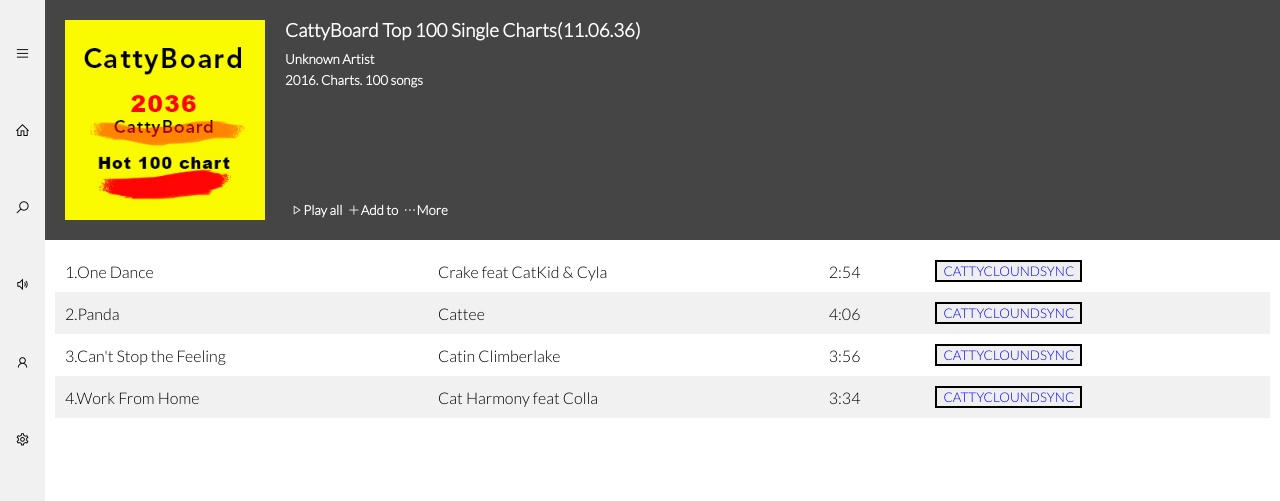
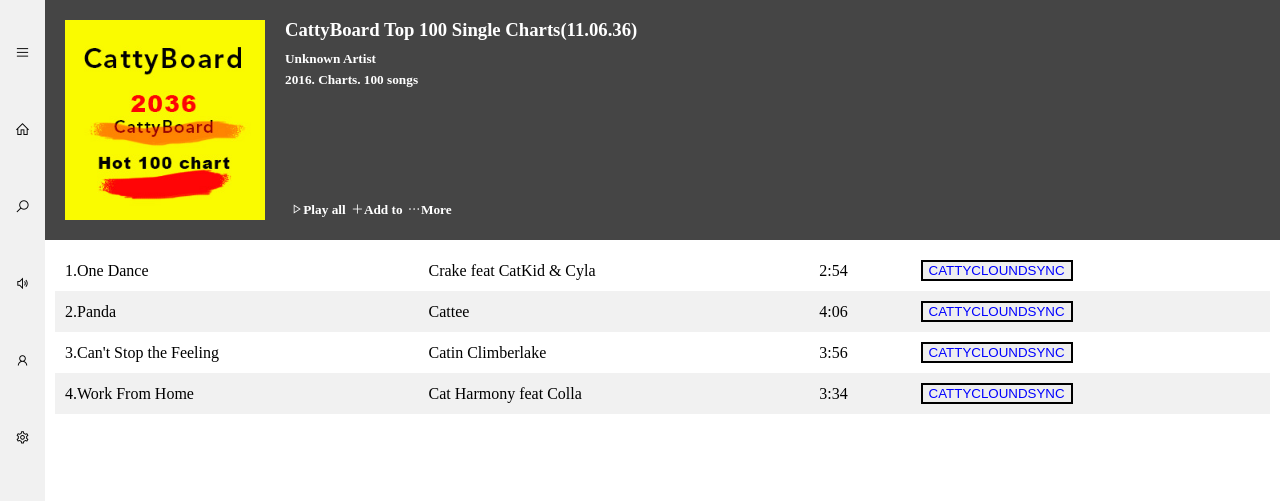
Before and after one commit to pesto-students/p5-subhadip-RockstarJay, a plain HTML site: page Week-1/Assignment-2/index.html in a window 1280 px wide. Shown: the top 501 px of the page. Drawn offline with nearby package versions, Linux system fonts and the light colour scheme.

Commit message:
Added assignment 1

```diff
--- a/Week-1/Assignment-2/style.css
+++ b/Week-1/Assignment-2/style.css
@@ -3,7 +3,7 @@
 /* @mail : ad.jaybhagat@gmail.com */
 
 * {
-    font-family: 'Lato';
+    font: 'Lato';
 }
 
 .row {
```
Also changed, not shown: 2 other files.
